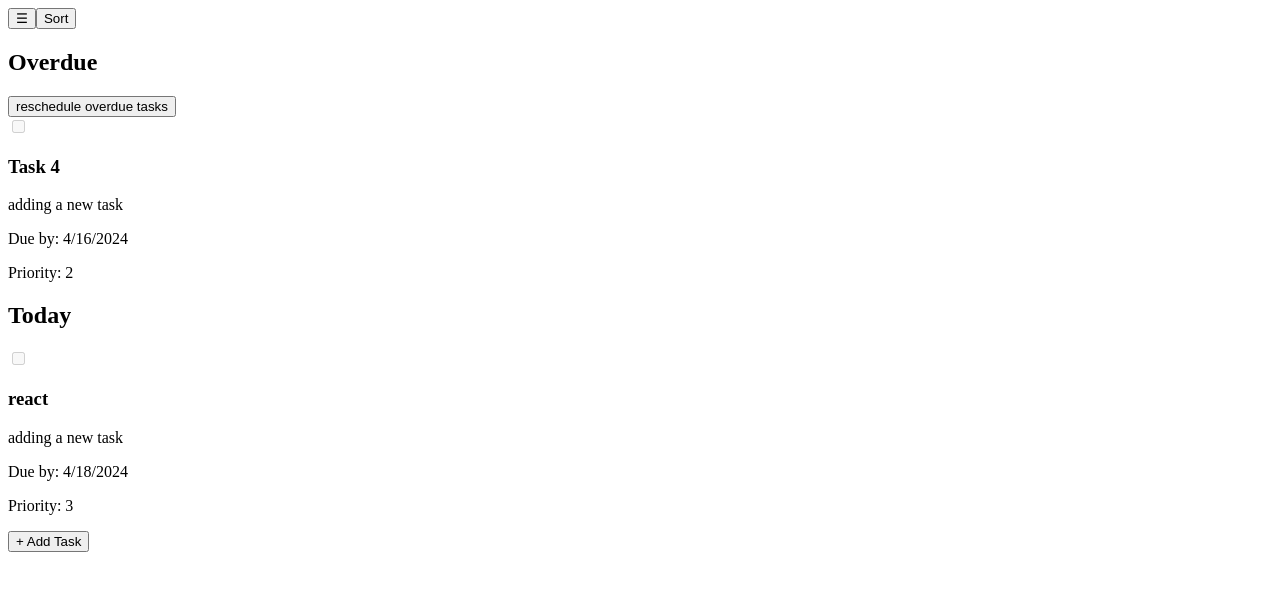
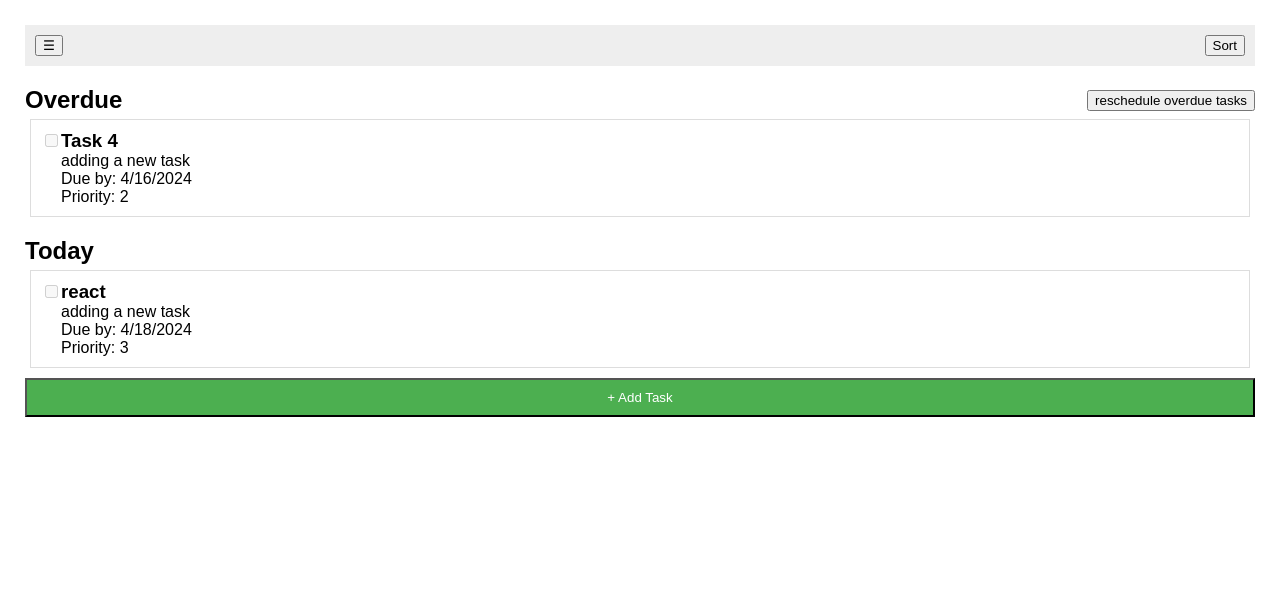
Before and after one commit to elvis-visi/todoApp, a React (Vite) app in the folder frontend/: page / in a window 1280 px wide. Shown: the top 590 px of the page. Built offline with nearby package versions, Linux system fonts and the light colour scheme.

Commit message:
Added styling

```diff
--- a/frontend/src/components/TaskItem.jsx
+++ b/frontend/src/components/TaskItem.jsx
@@ -1,12 +1,17 @@
 function TaskItem({ title, description, dueDate, priority }) {
     return (
       <div className="task-item">
+
         <input type="checkbox" disabled />
-        <h3>{title}</h3>
+
+       <div className="task-item-content">
+       <h3>{title}</h3>
         <p>{description}</p>
         <p>Due by: {new Date(dueDate).toLocaleDateString()}</p>
         <p>Priority: {priority}</p>
-        {/* More task details */}
+
+       </div>
+
       </div>
     );
   }
--- a/frontend/src/components/TaskListView.jsx
+++ b/frontend/src/components/TaskListView.jsx
@@ -17,7 +17,10 @@ const TaskListView = ({ tasks }) => {
         <Header />
         {overdueTasks.length > 0 && (
           <>
-            <h2>Overdue</h2>  <button>reschedule overdue tasks</button>
+          <div className="task-list-headerOverdue">
+          <h2>Overdue</h2>  <button>reschedule overdue tasks</button>
+          </div>
+
             {overdueTasks.map(task => (
               <TaskItem key={task.id} {...task} />
             ))}
@@ -26,7 +29,9 @@ const TaskListView = ({ tasks }) => {
 
         {todaysTasks.length > 0 && (
           <>
-            <h2>Today</h2>
+          <div className="task-list-headerToday">
+          <h2>Today</h2>
+          </div>
             {todaysTasks.map(task => (
               <TaskItem key={task.id} {...task} />
             ))}
--- a/frontend/src/main.jsx
+++ b/frontend/src/main.jsx
@@ -1,6 +1,8 @@
 import React from 'react'
 import ReactDOM from 'react-dom/client'
 import App from './App.jsx'
+import './styles.css';
+
 
 
 ReactDOM.createRoot(document.getElementById('root')).render(
--- /dev/null
+++ b/frontend/src/styles.css
@@ -0,0 +1,51 @@
+/* Global styles */
+body, h1, h2, h3, p {
+    margin: 0;
+    padding: 0;
+    font-family: Arial, sans-serif;
+  }
+
+  .task-list-view {
+    padding: 25px;
+  }
+
+  .header {
+    display: flex;
+    justify-content: space-between;
+    align-items: center;
+     padding: 10px;
+  background-color: #eee;
+  }
+
+
+
+  .task-item {
+    border: 1px solid #ddd;
+    margin: 5px;
+    padding: 10px;
+    display: flex;
+    align-items: baseline;
+    background-color: #fff;
+  }
+
+
+  .task-list-headerOverdue,
+.task-list-headerToday {
+  display: flex;
+  justify-content: space-between;
+  align-items: center;
+  margin-top: 20px;
+}
+
+
+
+  .add-task-button {
+    background-color: #4CAF50;
+    color: white;
+    cursor: pointer;
+    display: block;
+    width: 100%;
+  padding: 10px;
+  margin-top: 10px;
+
+  }
```
